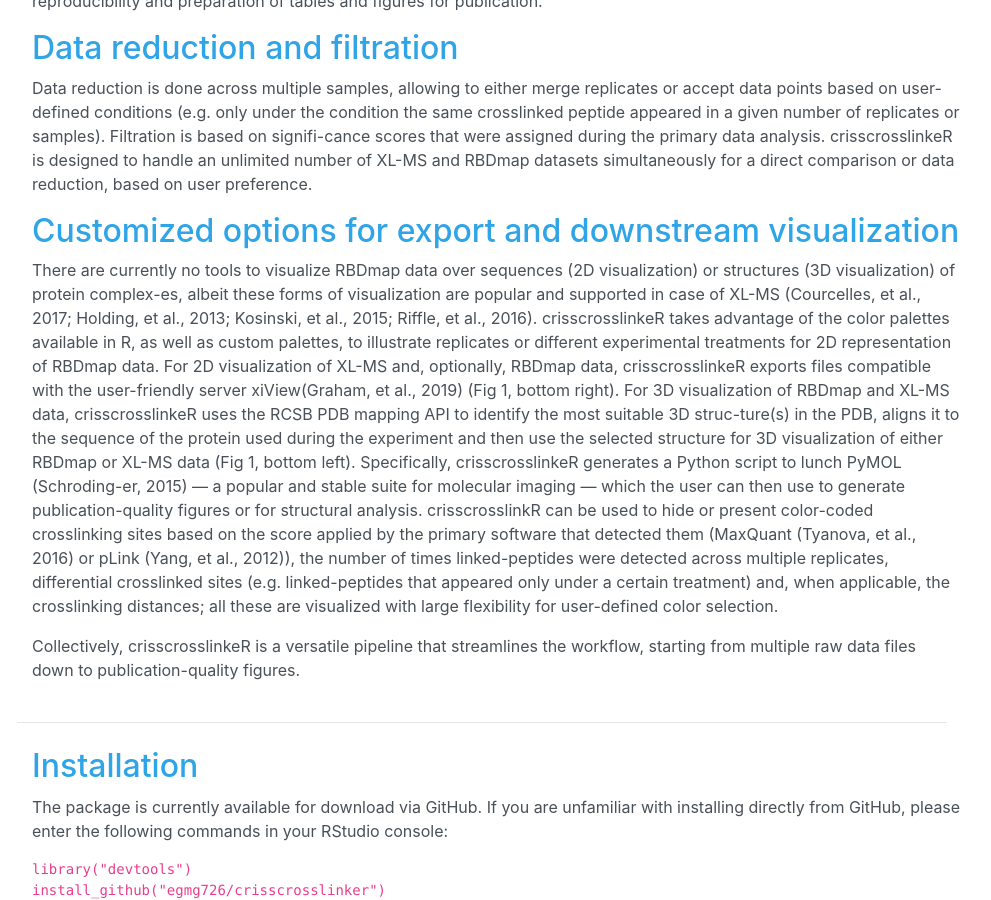
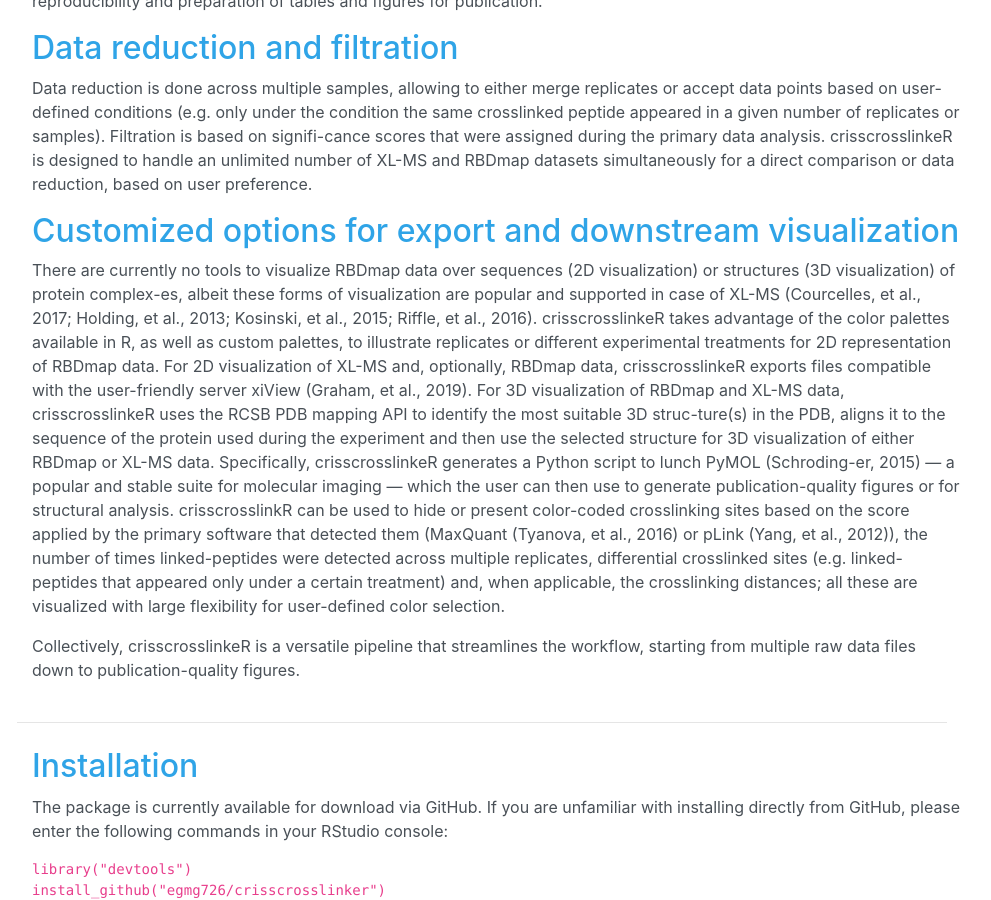
Before and after one commit to egmg726/egmg726.github.io, a Jekyll site: the page built from crisscrosslinker/index.html, in a window 1280 px wide and 900 px high, scrolled down 695 px. Shown: the whole window, without its empty margins (158-1149 px from the left). Built offline with Jekyll 4.4.1, drawn with Linux system fonts in a browser that asks for light colours.

Commit message:
remove fig ref

```diff
--- a/crisscrosslinker/index.html
+++ b/crisscrosslinker/index.html
@@ -55,10 +55,10 @@ Filtration is based on signifi-cance scores that were assigned during the primar
   color palettes available in R, as well as custom palettes, to illustrate replicates or
   different experimental treatments for 2D representation of RBDmap data. For 2D visualization of
   XL-MS and, optionally, RBDmap data, crisscrosslinkeR exports files compatible with the user-friendly
-  server xiView(Graham, et al., 2019) (Fig 1, bottom right). For 3D visualization of RBDmap and XL-MS data,
+  server xiView (Graham, et al., 2019). For 3D visualization of RBDmap and XL-MS data,
   crisscrosslinkeR uses the RCSB PDB mapping API to identify the most suitable 3D struc-ture(s) in the PDB,
    aligns it to the sequence of the protein used during the experiment and then use the selected structure
-   for 3D visualization of either RBDmap or XL-MS data (Fig 1, bottom left). Specifically, crisscrosslinkeR
+   for 3D visualization of either RBDmap or XL-MS data. Specifically, crisscrosslinkeR
     generates a Python script to lunch PyMOL (Schroding-er, 2015) — a popular and stable suite for molecular
      imaging — which the user can then use to generate publication-quality figures or for structural analysis.
       crisscrosslinkR can be used to hide or present color-coded crosslinking sites based on the score applied
```
